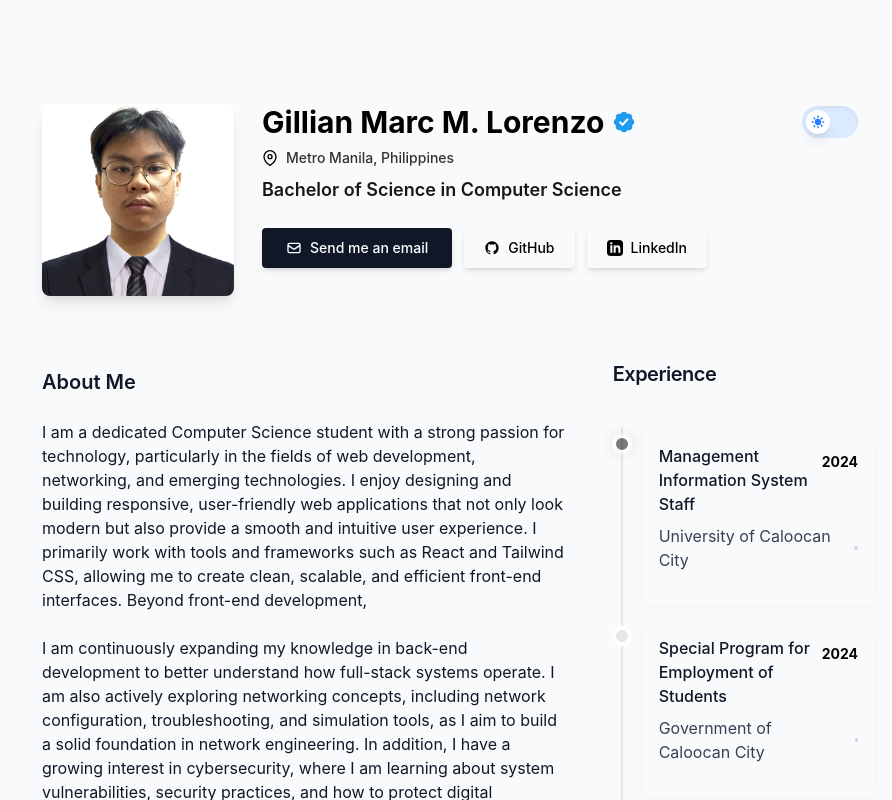
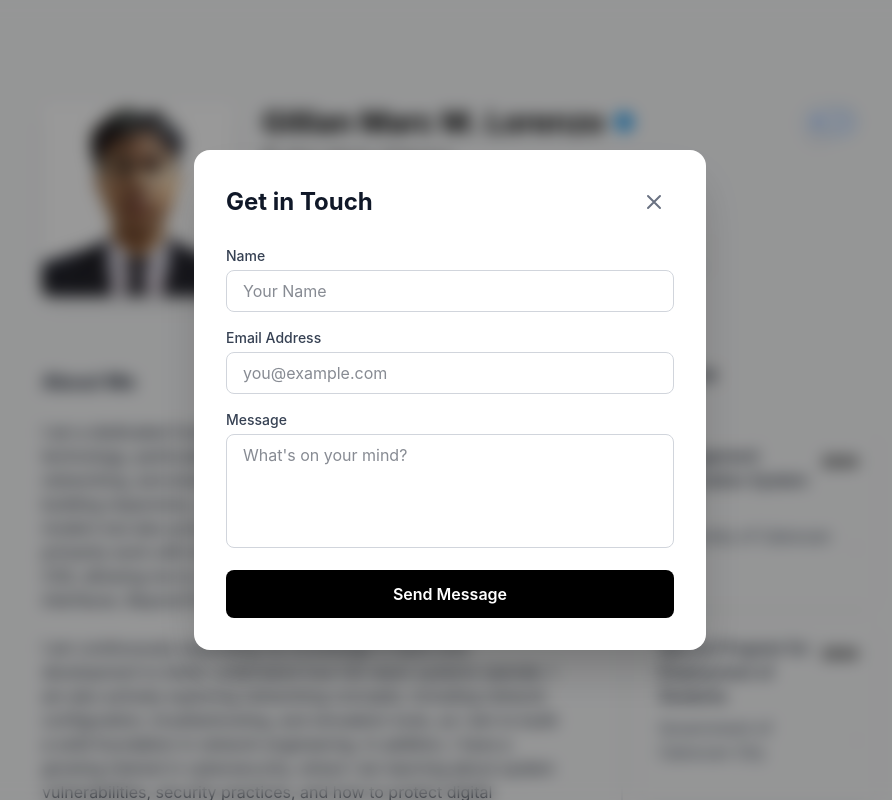
Before and after one commit to mrcLrnzZ/WebPortfolio, a React (Vite) app: page / in a window 1280 px wide. Both pictures are taken after a click on the button "Send me an email". Shown: the top 800 px of the page, without its empty margins (190-1082 px from the left). Built offline with nearby package versions, Linux system fonts and the light colour scheme.

Commit message:
send email now working

```diff
--- a/src/App.jsx
+++ b/src/App.jsx
@@ -7,8 +7,10 @@ import Experience from "./Experience"
 import Techstack from "./Techstack"
 import Projects from "./Projects"
 import Certificate from "./Certificate"
+import ContactModal from "./ContactModal"
 
 function App() {
+  const [isContactOpen, setIsContactOpen] = useState(false);
   const [darkMode, setDarkMode] = useState(() => {
     if (typeof window !== "undefined") {
       return localStorage.getItem("theme") === "dark";
@@ -29,7 +31,7 @@ function App() {
   return (
     <div className="bg-gray-50 dark:bg-gray-950 min-h-screen text-gray-900 dark:text-gray-100 selection:bg-indigo-100 dark:selection:bg-indigo-900/30">
       <div className="max-w-4xl mx-auto px-6 py-12 space-y-10">
-        <Header darkMode={darkMode} setDarkMode={setDarkMode} />
+        <Header darkMode={darkMode} setDarkMode={setDarkMode} onContactClick={() => setIsContactOpen(true)} />
         <div className="flex flex-col md:grid md:grid-cols-6 gap-8">
           <div className="md:col-span-4">
             <About />
@@ -50,6 +52,7 @@ function App() {
 
         <Footer />
       </div>
+      <ContactModal isOpen={isContactOpen} onClose={() => setIsContactOpen(false)} />
     </div>
   )
 }
--- /dev/null
+++ b/src/ContactModal.jsx
@@ -0,0 +1,151 @@
+import { useState } from "react";
+
+function ContactModal({ isOpen, onClose }) {
+  const [formData, setFormData] = useState({
+    name: "",
+    email: "",
+    subject: "Website Portfolio Inquiry",
+    message: "",
+    botcheck: "",
+  });
+  const [isSubmitting, setIsSubmitting] = useState(false);
+  const [submitStatus, setSubmitStatus] = useState(null); // 'success', 'error'
+
+  const handleChange = (e) => {
+    const { name, value } = e.target;
+    setFormData((prev) => ({ ...prev, [name]: value }));
+  };
+
+  const handleSubmit = async (e) => {
+    e.preventDefault();
+    setIsSubmitting(true);
+    setSubmitStatus(null);
+
+    // Using Web3Forms for easy email handling
+    try {
+      const response = await fetch("https://api.web3forms.com/submit", {
+        method: "POST",
+        headers: {
+          "Content-Type": "application/json",
+          Accept: "application/json",
+        },
+        body: JSON.stringify({
+          access_key: "40aadf9e-065c-45bb-ae9f-3abbd2cc69ed",
+          ...formData,
+        }),
+      });
+
+      const result = await response.json();
+      if (result.success) {
+        setSubmitStatus("success");
+        setFormData({ name: "", email: "", subject: "Website Portfolio Inquiry", message: "", botcheck: "" });
+        setTimeout(() => onClose(), 2000);
+      } else {
+        setSubmitStatus("error");
+      }
+    } catch (error) {
+      setSubmitStatus("error");
+    } finally {
+      setIsSubmitting(false);
+    }
+  };
+
+  if (!isOpen) return null;
+
+  return (
+    <div className="fixed inset-0 z-50 flex items-center justify-center p-4 bg-black/40 backdrop-blur-sm transition-opacity duration-300">
+      <div
+        className="bg-white dark:bg-gray-900 w-full max-w-lg rounded-2xl shadow-2xl overflow-hidden animate-fade-in-up transform transition-all"
+        onClick={(e) => e.stopPropagation()}
+      >
+        <div className="p-6 sm:p-8">
+          <div className="flex justify-between items-center mb-6">
+            <h2 className="text-2xl font-bold text-gray-900 dark:text-white">Get in Touch</h2>
+            <button
+              onClick={onClose}
+              className="p-2 rounded-full hover:bg-gray-100 dark:hover:bg-gray-800 transition-colors"
+            >
+              <svg className="w-6 h-6 text-gray-500" fill="none" stroke="currentColor" viewBox="0 0 24 24">
+                <path strokeLinecap="round" strokeLinejoin="round" strokeWidth="2" d="M6 18L18 6M6 6l12 12" />
+              </svg>
+            </button>
+          </div>
+
+          <form onSubmit={handleSubmit} className="space-y-4">
+            <input type="checkbox" name="botcheck" className="hidden" style={{ display: "none" }} onChange={handleChange} />
+            <div>
+              <label className="block text-sm font-medium text-gray-700 dark:text-gray-300 mb-1">Name</label>
+              <input
+                type="text"
+                name="name"
+                required
+                value={formData.name}
+                onChange={handleChange}
+                placeholder="Your Name"
+                className="w-full px-4 py-2 rounded-lg border border-gray-300 dark:border-gray-700 bg-transparent dark:text-white focus:ring-2 focus:ring-black dark:focus:ring-white outline-none transition-all"
+              />
+            </div>
+
+            <div>
+              <label className="block text-sm font-medium text-gray-700 dark:text-gray-300 mb-1">Email Address</label>
+              <input
+                type="email"
+                name="email"
+                required
+                value={formData.email}
+                onChange={handleChange}
+                placeholder="you@example.com"
+                className="w-full px-4 py-2 rounded-lg border border-gray-300 dark:border-gray-700 bg-transparent dark:text-white focus:ring-2 focus:ring-black dark:focus:ring-white outline-none transition-all"
+              />
+            </div>
+
+            <div>
+              <label className="block text-sm font-medium text-gray-700 dark:text-gray-300 mb-1">Message</label>
+              <textarea
+                name="message"
+                required
+                rows="4"
+                value={formData.message}
+                onChange={handleChange}
+                placeholder="What's on your mind?"
+                className="w-full px-4 py-2 rounded-lg border border-gray-300 dark:border-gray-700 bg-transparent dark:text-white focus:ring-2 focus:ring-black dark:focus:ring-white outline-none transition-all resize-none"
+              ></textarea>
+            </div>
+
+            <button
+              type="submit"
+              disabled={isSubmitting}
+              className={`w-full py-3 rounded-lg font-semibold text-white transition-all transform active:scale-[0.98] ${
+                isSubmitting
+                  ? "bg-gray-400 cursor-not-allowed"
+                  : "bg-black hover:bg-gray-800 dark:bg-white dark:text-black dark:hover:bg-gray-100"
+              }`}
+            >
+              {isSubmitting ? (
+                <span className="flex items-center justify-center gap-2">
+                  <svg className="animate-spin h-5 w-5 text-current" viewBox="0 0 24 24">
+                    <circle className="opacity-25" cx="12" cy="12" r="10" stroke="currentColor" strokeWidth="4" fill="none" />
+                    <path className="opacity-75" fill="currentColor" d="M4 12a8 8 0 018-8V0C5.373 0 0 5.373 0 12h4zm2 5.291A7.962 7.962 0 014 12H0c0 3.042 1.135 5.824 3 7.938l3-2.647z" />
+                  </svg>
+                  Sending...
+                </span>
+              ) : (
+                "Send Message"
+              )}
+            </button>
+
+            {submitStatus === "success" && (
+              <p className="text-center text-green-600 font-medium animate-pulse">Message sent successfully!</p>
+            )}
+            {submitStatus === "error" && (
+              <p className="text-center text-red-600 font-medium">Something went wrong. Please try again.</p>
+            )}
+          </form>
+
+        </div>
+      </div>
+    </div>
+  );
+}
+
+export default ContactModal;
--- a/src/Header.jsx
+++ b/src/Header.jsx
@@ -1,7 +1,7 @@
 import gillian from './assets/gillian.jpg';
 import gillian1 from './assets/gillian1.jpg';
 
-function Header({ darkMode, setDarkMode }) {
+function Header({ darkMode, setDarkMode, onContactClick }) {
     return (
         <div className="flex flex-col sm:flex-row text-black dark:text-white gap-7 mt-10 p-4 rounded-xl transition-colors duration-300">
             <div className="relative w-48 h-48 mx-auto sm:mx-0 overflow-hidden rounded-lg shadow-lg shrink-0">
@@ -65,7 +65,10 @@ function Header({ darkMode, setDarkMode }) {
 
                 <div className='flex flex-col sm:flex-row items-center gap-3 mt-6 w-full'>
                     <div className='w-full sm:w-auto'>
-                        <button className="w-full text-white text-sm cursor-pointer font-medium rounded-sm bg-gray-900 hover:bg-gray-700 dark:text-black dark:bg-white dark:hover:bg-gray-100 px-6 py-2.5 flex items-center justify-center gap-2 shadow-md transition-all active:scale-95 hover:translate-y-[-2px]">
+                        <button
+                            onClick={onContactClick}
+                            className="w-full text-white text-sm cursor-pointer font-medium rounded-sm bg-gray-900 hover:bg-gray-700 dark:text-black dark:bg-white dark:hover:bg-gray-100 px-6 py-2.5 flex items-center justify-center gap-2 shadow-md transition-all active:scale-95 hover:translate-y-[-2px]"
+                        >
                             <svg className="w-4 h-4" fill="none" stroke="currentColor" viewBox="0 0 24 24"><path strokeLinecap="round" strokeLinejoin="round" strokeWidth="2" d="M3 8l7.89 5.26a2 2 0 002.22 0L21 8M5 19h14a2 2 0 002-2V7a2 2 0 00-2-2H5a2 2 0 00-2 2v10a2 2 0 002 2z"/></svg>
                             Send me an email
                         </button>
```
